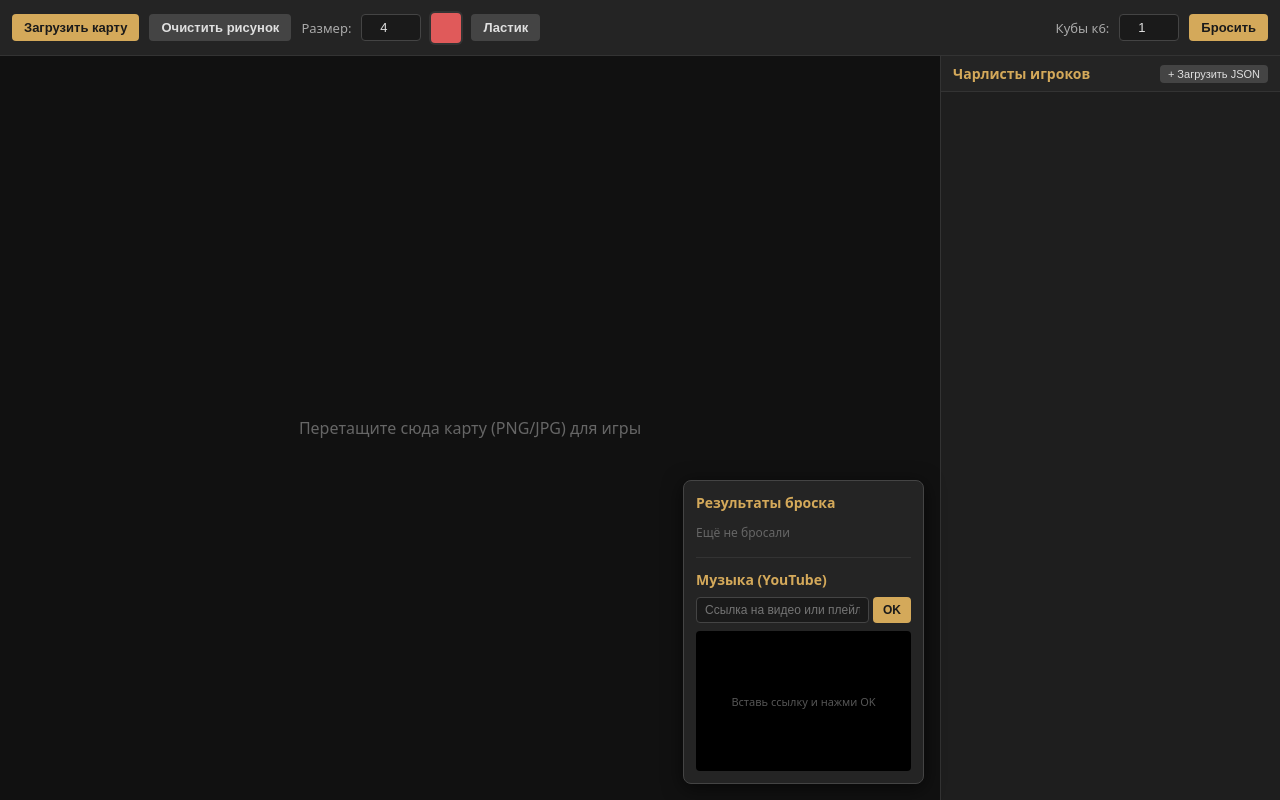
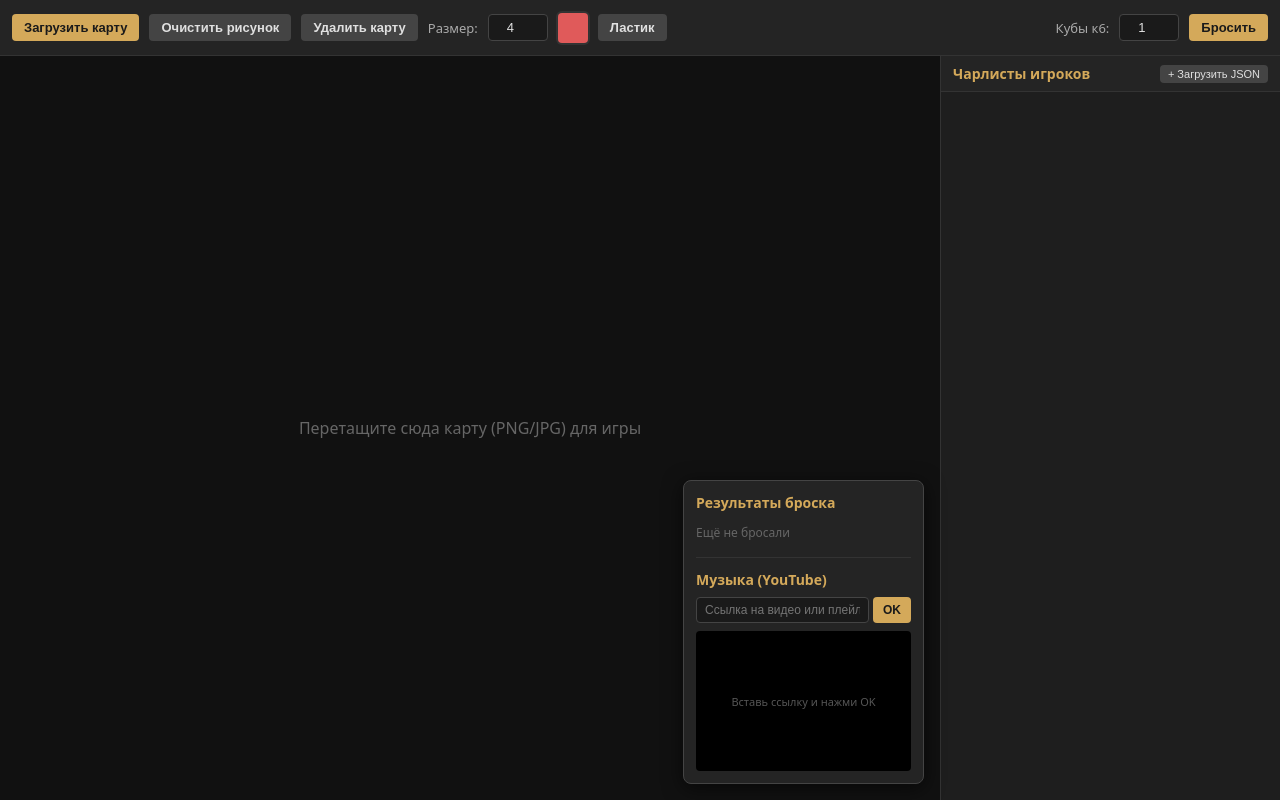
Before and after one commit to frogggest/Pathfinder-iz-doma, a website: page index.html in a window 1280 px wide. Drawn offline with Linux system fonts and the light colour scheme.

Commit message:
Update index.html

```diff
--- a/index.html
+++ b/index.html
@@ -86,6 +86,7 @@ body{margin:0;font-family:system-ui,-apple-system,sans-serif;background:#1a1a1a;
   <button id="btn-map">Загрузить карту</button>
   <input type="file" id="map-input" accept="image/*" style="display:none">
   <button class="secondary" id="btn-clear">Очистить рисунок</button>
+  <button class="secondary" id="btn-clear-map">Удалить карту</button>
   <label>Размер:</label>
   <input type="number" id="brush-size" min="1" max="50" value="4">
   <div id="color-picker-wrap">
```
